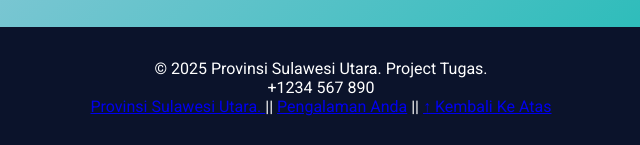
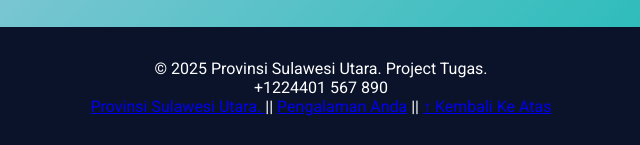
Before and after one commit to growupmy/WebProject_Landingpage, a plain HTML site: page index.html in a window 1280 px wide. Shown: the part 3918-4063 px from the top of the page, 319-959 px from the left. Drawn offline with Linux system fonts and the light colour scheme; some packages are replaced by stand-ins of ours.

```diff
--- a/index.html
+++ b/index.html
@@ -248,7 +248,7 @@
       <p>&copy; 2025 Provinsi Sulawesi Utara. Project Tugas.</p>
 
       <div class="socials">
-        +1234 567 890
+        +1224401 567 890
       </div>
       <a href="https://sulutprov.go.id"
          target="_blank"
```
